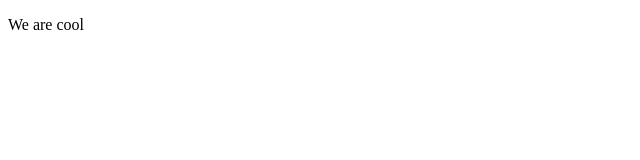
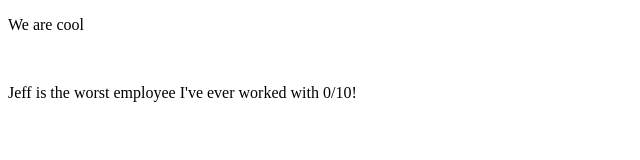
Before and after one commit to DanielMBrown118/Branch_Lab, a plain HTML site: page aboutus.html in a window 1280 px wide. Shown: the whole page, without its empty margins (0-640 px from the left). Drawn offline with Linux system fonts and the light colour scheme.

Commit message:
added small blurb about Jeff and fixed spacing on prodcuts

```diff
--- a/aboutus.html
+++ b/aboutus.html
@@ -5,6 +5,6 @@
     </head>
 
     <body>
-        <p>We are cool</p>
+        <p>We are cool</p><br><p>Jeff is the worst employee I've ever worked with 0/10!</p>
     </body>
 </html>
```
Also changed, not shown: products.html (+1 -1 lines).
